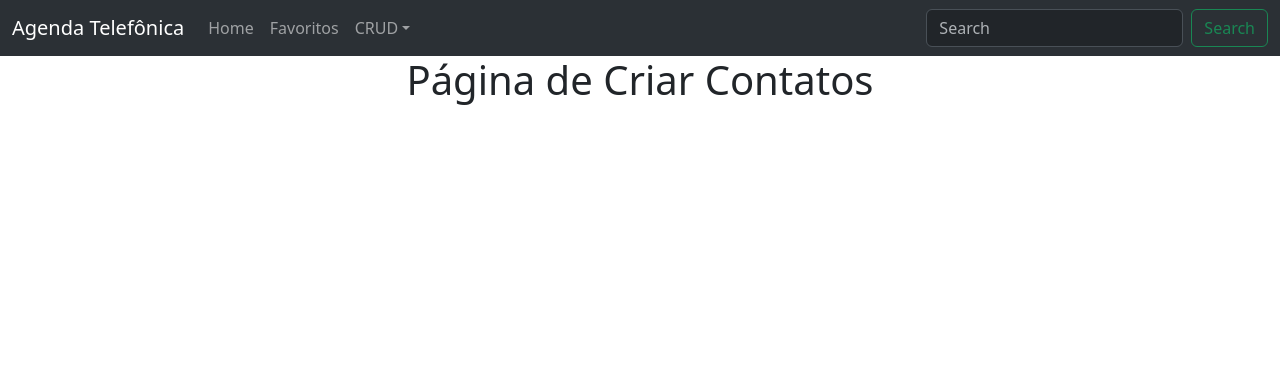
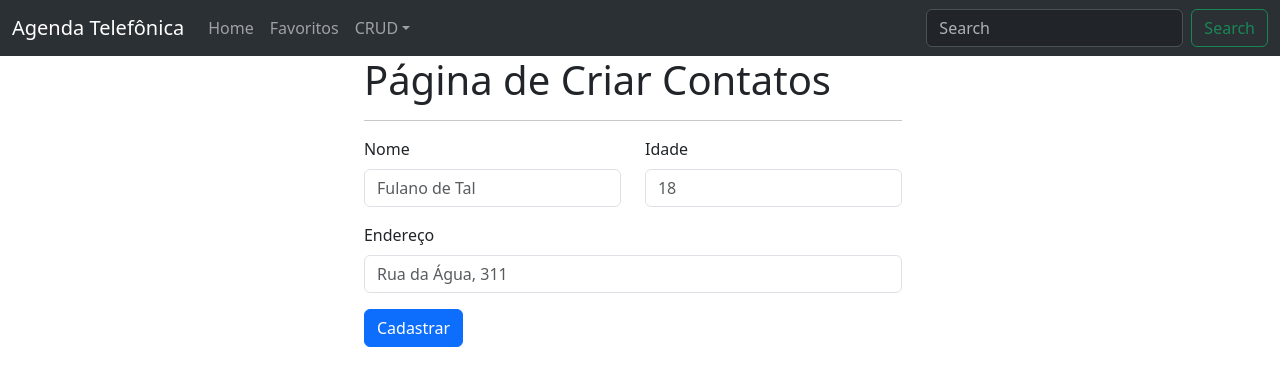
Before and after one commit to melquetrindade/Agenda_Telefonica, a Next.js app in the folder front_end/: page /create_contacts in a window 1280 px wide. Shown: the top 386 px of the page. Built offline with nearby package versions, Linux system fonts and the light colour scheme.

Commit message:
criando a página de listar contatos e iniciando a de criar contatos

```diff
--- a/front_end/next.config.js
+++ b/front_end/next.config.js
@@ -2,24 +2,3 @@
 const nextConfig = {}
 
 module.exports = nextConfig
-
-module.exports = {
-    trailingSlash: false,
-    async headers() {
-      return [
-        {
-          // matching all API routes
-          source: '/:path*',
-          headers: [
-            { key: 'Access-Control-Allow-Credentials', value: 'true' },
-            { key: 'Access-Control-Allow-Origin', value: '*' },
-            { key: 'Access-Control-Allow-Methods', value: 'GET,OPTIONS,PATCH,DELETE,POST,PUT' },
-            { key: 'Access-Control-Allow-Headers', value: 'X-CSRF-Token, X-Requested-With, Accept, Accept-Version, Content-Length, Content-MD5, Content-Type, Date, X-Api-Version, Authorization' },
-          ],
-        },
-      ];
-    },
-    async redirects() {
-      return [];
-    }
-  };
--- a/front_end/pages/create_contacts.js
+++ b/front_end/pages/create_contacts.js
@@ -1,8 +1,80 @@
 import React from "react";
+import styles from '../styles/create_contacts.module.css'
+
+import Button from 'react-bootstrap/Button';
+import Col from 'react-bootstrap/Col';
+import Form from 'react-bootstrap/Form';
+import Row from 'react-bootstrap/Row';
 
 export default function DeleteContacts(){
 
+    const apiUrl = 'http://127.0.0.1:8000/clientes/'
+
+    var dadosParaCadastrar = {
+        nome: 'sonia',
+        endereco: 'Rua do açude 2',
+        idade: '20',
+        // Adicione mais campos conforme necessário
+    };
+
+    const formatData = () => {
+        if(!document.getElementById('formGridName').value){
+            console.log('campo em branco')
+        }
+        //console.log(document.getElementById('formGridName').value)
+        console.log(document.getElementById('formGridAge').value)
+        console.log(document.getElementById('formGridAddress').value)
+    }
+
+    const cadastrarDados = async () => {
+        fetch(apiUrl, {
+          method: 'POST',
+          headers: {
+            'Content-Type': 'application/json',
+            // Adicione outros cabeçalhos, como tokens de autenticação, se necessário
+          },
+          body: JSON.stringify(dadosParaCadastrar),
+        })
+          .then(response => {
+            if (!response.ok) {
+              throw new Error(`Erro na requisição: ${response.status}`);
+            }
+            return response.json();
+          })
+          .then(data => {
+            console.log('Dados cadastrados com sucesso:', data);
+          })
+          .catch(error => {
+            console.error('Erro durante a requisição POST:', error);
+          });
+    }
+
     return(
-        <h1>Página de Criar Contatos</h1>
+        <main className={styles.main}>
+            <h1>Página de Criar Contatos</h1>
+            <hr></hr>
+            <Form>
+                <Row className="mb-3">
+                    <Form.Group as={Col} controlId="formGridName">
+                    <Form.Label>Nome</Form.Label>
+                    <Form.Control type="text" placeholder="Fulano de Tal" required minLength="1" maxlength="250" />
+                    </Form.Group>
+
+                    <Form.Group as={Col} controlId="formGridAge">
+                    <Form.Label>Idade</Form.Label>
+                    <Form.Control type="text" placeholder="18" required minLength="1" maxlength="3"/>
+                    </Form.Group>
+                </Row>
+
+                <Form.Group className="mb-3" controlId="formGridAddress">
+                    <Form.Label>Endereço</Form.Label>
+                    <Form.Control placeholder="Rua da Água, 311" required minLength="1" maxlength="250"/>
+                </Form.Group>
+
+                <Button variant="primary" onClick={formatData}>
+                    Cadastrar
+                </Button>
+            </Form>
+        </main>
     )
 }
--- /dev/null
+++ b/front_end/styles/create_contacts.module.css
@@ -0,0 +1,5 @@
+@charset "UTF-8";
+
+.main{
+    max-width: 91.9vw;
+  }
--- a/front_end/styles/load_contacts.module.css
+++ b/front_end/styles/load_contacts.module.css
@@ -12,3 +12,8 @@
   justify-content: center;
   z-index: 10;
 }
+
+.main{
+  max-width: 98.9vw;
+  background-color: beige;
+}
--- a/front_end/styles/mainContainer.module.css
+++ b/front_end/styles/mainContainer.module.css
@@ -3,7 +3,7 @@
 .mainContainer{
     padding: 0px;
     margin: 0px;
-    width: 100vw;
+    max-width: 98.9vw;
     min-height: calc(98.5vh - 45px);
     display: flex;
     justify-content: center;
```
Also changed, not shown: front_end/pages/load_contacts.js (+29 -58 lines). Lines whose indentation alone changed are shown as unchanged.
